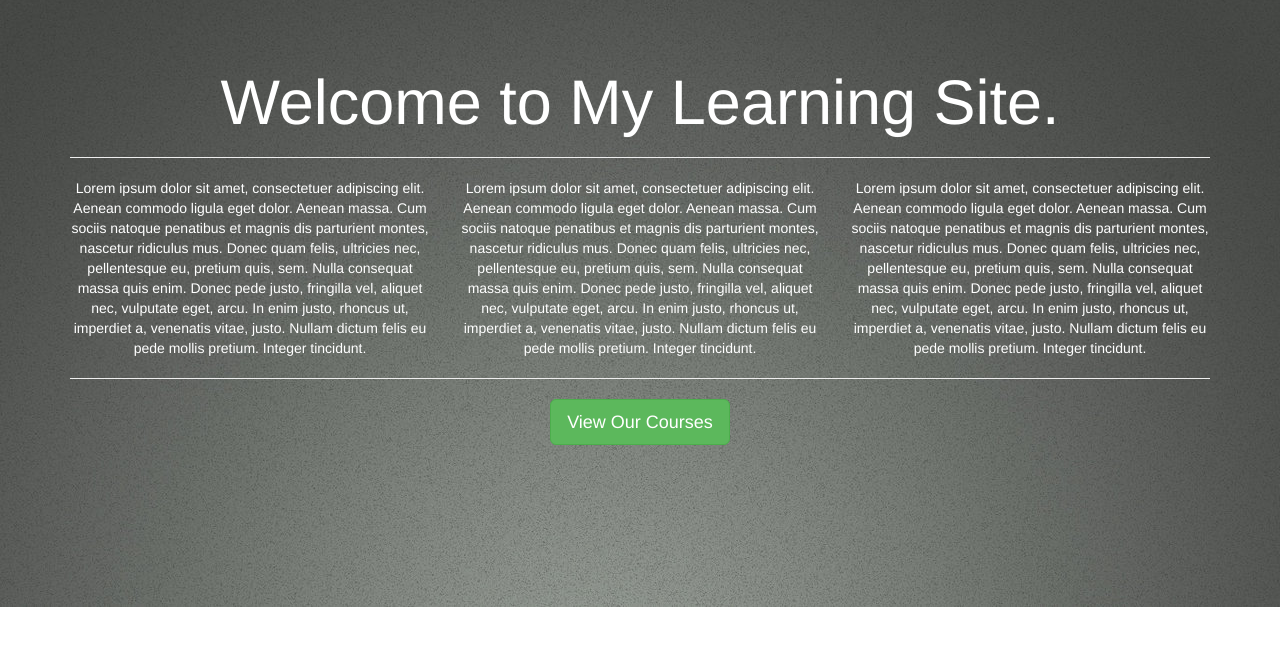
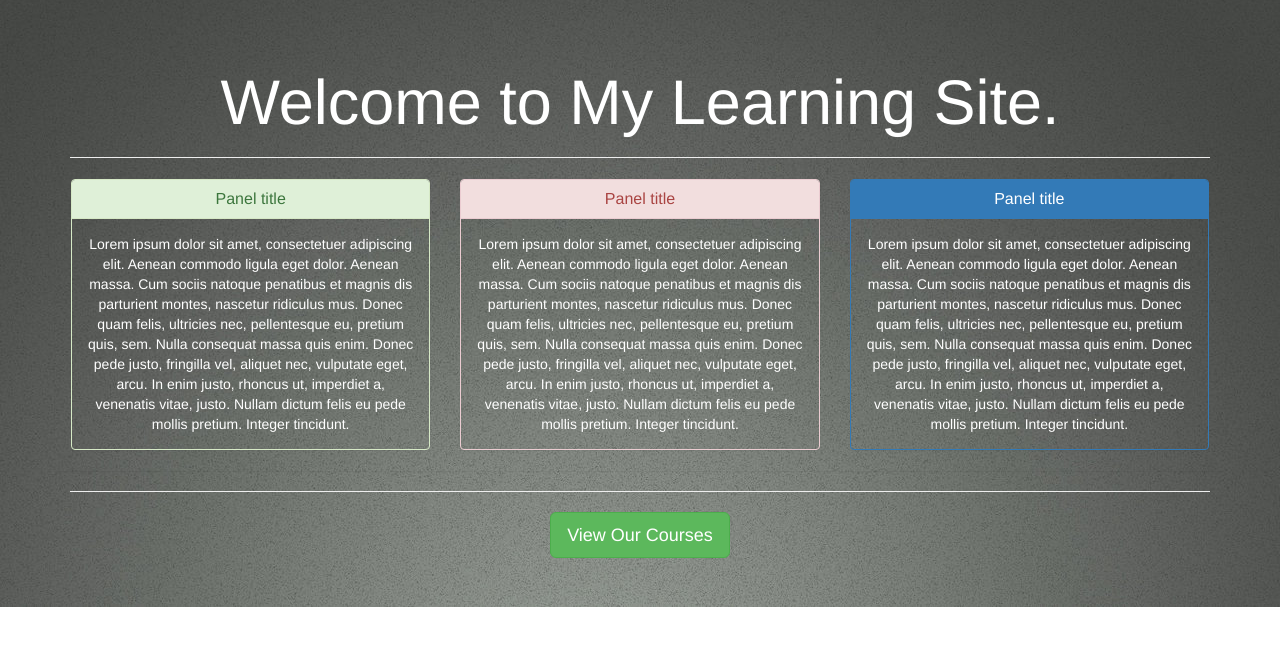
Before and after one commit to DavidMwangi/learning_site, a Django app: page / in a window 1280 px wide. Shown: the part 52-698 px from the top of the page. Run offline with Django 3.2, Linux system fonts and the light colour scheme; some libraries are stand-ins or nearby versions.

Commit message:
Panel Tests

```diff
--- a/home_page/static/style.css
+++ b/home_page/static/style.css
@@ -17,3 +17,8 @@ body {
 
     color: white;
 }
+
+.panel {
+
+    background: none;
+}
--- a/home_page/templates/home_page/home_page.html
+++ b/home_page/templates/home_page/home_page.html
@@ -76,15 +76,47 @@
 
             <hr>
 
-            <div class="row">
+            <div class="row panel">
+              <div class="col-md-4">
 
+                  <div class="panel panel-success">
+                      <div class="panel-heading">
+                        <h3 class="panel-title">Panel title</h3>
+                      </div>
+                      <div class="panel-body">
+                        Lorem ipsum dolor sit amet, consectetuer adipiscing elit. Aenean commodo ligula eget dolor. Aenean massa. Cum sociis natoque penatibus et magnis dis parturient montes, nascetur ridiculus mus. Donec quam felis, ultricies nec, pellentesque eu, pretium quis, sem. Nulla consequat massa quis enim. Donec pede justo, fringilla vel, aliquet nec, vulputate eget, arcu. In enim justo, rhoncus ut, imperdiet a, venenatis vitae, justo. Nullam dictum felis eu pede mollis pretium. Integer tincidunt.
+                      </div>
+                  </div>
 
-                <div class="col-md-4">Lorem ipsum dolor sit amet, consectetuer adipiscing elit. Aenean commodo ligula eget dolor. Aenean massa. Cum sociis natoque penatibus et magnis dis parturient montes, nascetur ridiculus mus. Donec quam felis, ultricies nec, pellentesque eu, pretium quis, sem. Nulla consequat massa quis enim. Donec pede justo, fringilla vel, aliquet nec, vulputate eget, arcu. In enim justo, rhoncus ut, imperdiet a, venenatis vitae, justo. Nullam dictum felis eu pede mollis pretium. Integer tincidunt. </div>
-                <div class="col-md-4">Lorem ipsum dolor sit amet, consectetuer adipiscing elit. Aenean commodo ligula eget dolor. Aenean massa. Cum sociis natoque penatibus et magnis dis parturient montes, nascetur ridiculus mus. Donec quam felis, ultricies nec, pellentesque eu, pretium quis, sem. Nulla consequat massa quis enim. Donec pede justo, fringilla vel, aliquet nec, vulputate eget, arcu. In enim justo, rhoncus ut, imperdiet a, venenatis vitae, justo. Nullam dictum felis eu pede mollis pretium. Integer tincidunt. </div>
-                <div class="col-md-4">Lorem ipsum dolor sit amet, consectetuer adipiscing elit. Aenean commodo ligula eget dolor. Aenean massa. Cum sociis natoque penatibus et magnis dis parturient montes, nascetur ridiculus mus. Donec quam felis, ultricies nec, pellentesque eu, pretium quis, sem. Nulla consequat massa quis enim. Donec pede justo, fringilla vel, aliquet nec, vulputate eget, arcu. In enim justo, rhoncus ut, imperdiet a, venenatis vitae, justo. Nullam dictum felis eu pede mollis pretium. Integer tincidunt. </div>
+              </div>
+              <div class="col-md-4">
 
+                  <div class="panel panel-danger">
+                      <div class="panel-heading">
+                        <h3 class="panel-title">Panel title</h3>
+                      </div>
+                      <div class="panel-body">
+                        Lorem ipsum dolor sit amet, consectetuer adipiscing elit. Aenean commodo ligula eget dolor. Aenean massa. Cum sociis natoque penatibus et magnis dis parturient montes, nascetur ridiculus mus. Donec quam felis, ultricies nec, pellentesque eu, pretium quis, sem. Nulla consequat massa quis enim. Donec pede justo, fringilla vel, aliquet nec, vulputate eget, arcu. In enim justo, rhoncus ut, imperdiet a, venenatis vitae, justo. Nullam dictum felis eu pede mollis pretium. Integer tincidunt.
+                      </div>
+                  </div>
+
+              </div>
+
+                <div class="col-md-4">
+
+                  <div class="panel panel-primary">
+                      <div class="panel-heading">
+                        <h3 class="panel-title">Panel title</h3>
+                      </div>
+                      <div class="panel-body">
+                        Lorem ipsum dolor sit amet, consectetuer adipiscing elit. Aenean commodo ligula eget dolor. Aenean massa. Cum sociis natoque penatibus et magnis dis parturient montes, nascetur ridiculus mus. Donec quam felis, ultricies nec, pellentesque eu, pretium quis, sem. Nulla consequat massa quis enim. Donec pede justo, fringilla vel, aliquet nec, vulputate eget, arcu. In enim justo, rhoncus ut, imperdiet a, venenatis vitae, justo. Nullam dictum felis eu pede mollis pretium. Integer tincidunt.
+                      </div>
+                  </div>
+
+                </div>
 
             </div>
+
 
 
             <hr>
```
Also changed, not shown: templates/hello.html (+59 -8 lines).
